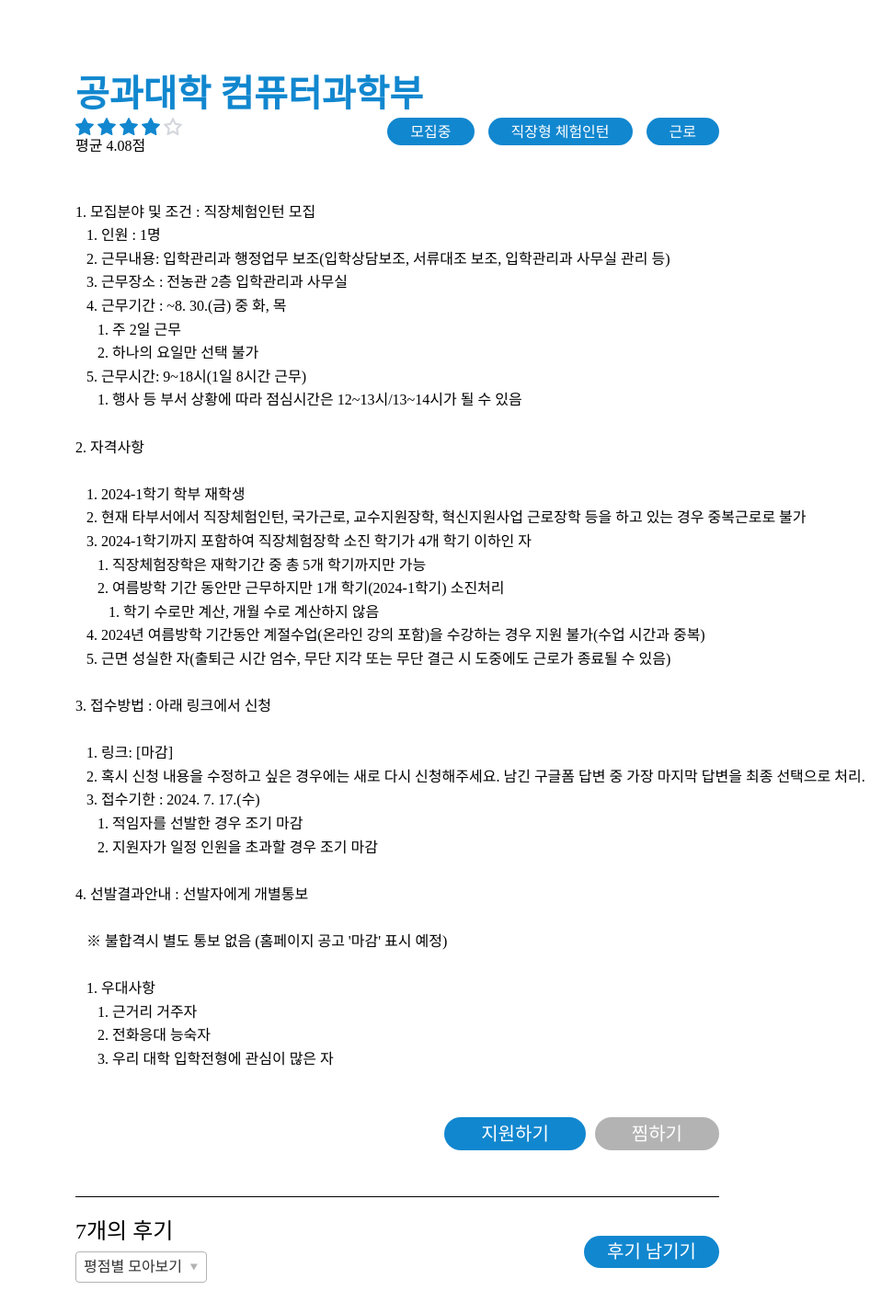
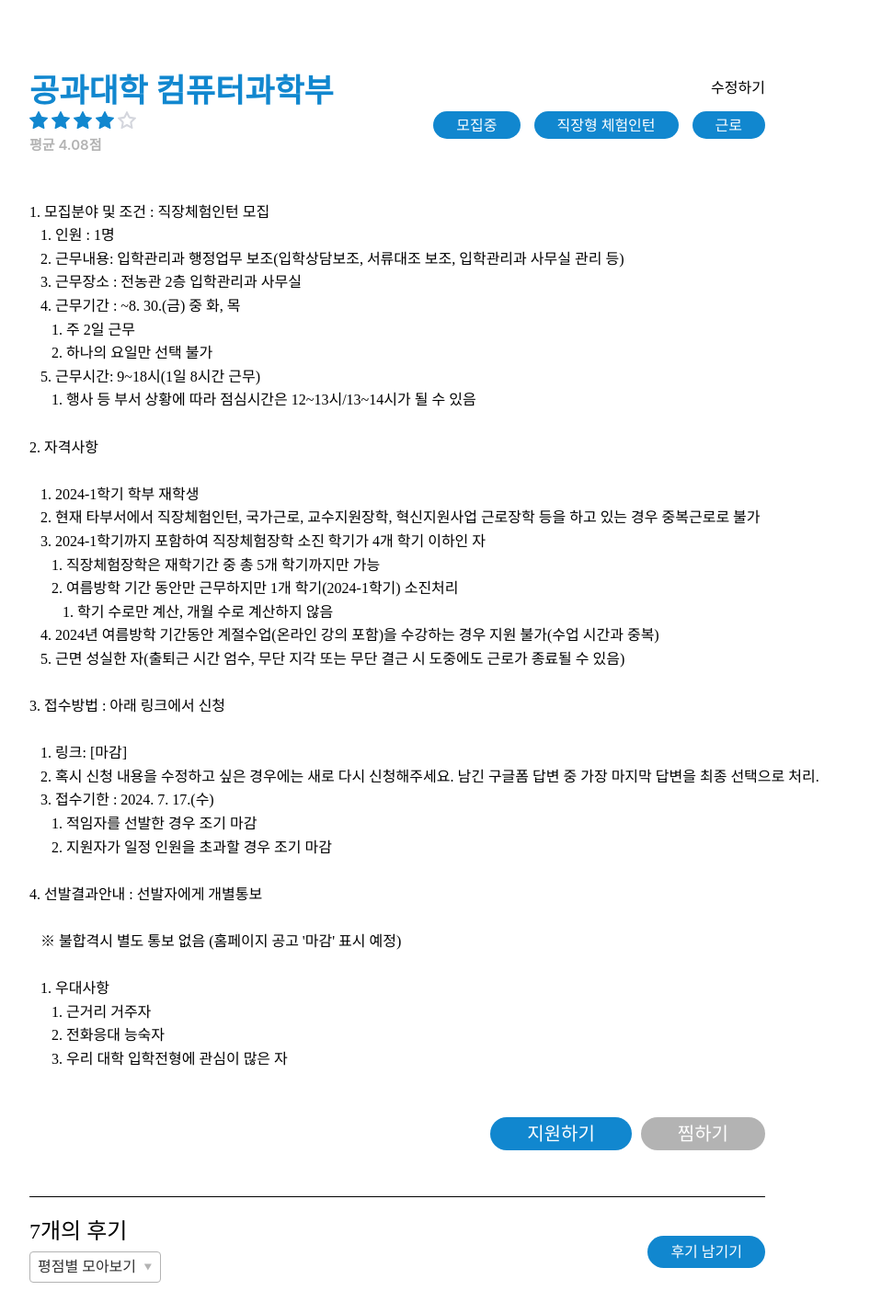
Before and after one commit to uosogong/FrontEnd, a React (Vite) app: page /department/1 in a window 1280 px wide. Shown: the part 100-1516 px from the top of the page at 92% size, without its empty margins (208-1179 px from the left). Built offline with nearby package versions, Linux system fonts and the light colour scheme.

Commit message:
Design: 폰트 적용 및 폰트 크기 설정

```diff
--- a/src/component/feature/Detail/Commnet.jsx
+++ b/src/component/feature/Detail/Commnet.jsx
@@ -27,8 +27,8 @@ const Comment = () => {
             <img src={profile} />
             <div>
               <S.CommentBox>
-                <span>{e.name}</span>
-                <span>{e.date}</span>
+                <span className="name">{e.name}</span>
+                <span className="date">{e.date}</span>
               </S.CommentBox>
               <S.CommentBox>
                 <S.ChipContainer>
@@ -50,7 +50,7 @@ export default Comment;
 
 const S = {
   Wrapper: styled.section`
-    width: 70%;
+    width: 80%;
     display: flex;
     flex-direction: column;
   `,
@@ -98,9 +98,10 @@ const S = {
     line-height: 25px;
 
     text-align: center;
-    font-size: 20px;
+    font-size: 16px;
     font-weight: 400;
   `,
+
   CommentsWrapper: styled.section`
     display: flex;
     width: 100%;
@@ -124,6 +125,21 @@ const S = {
     width: 100%;
     display: flex;
     justify-content: space-between;
+
+    & .name {
+      color: ${({ theme }) => theme.colors.black};
+      font-size: 14px;
+      font-weight: 400;
+      line-height: 20px;
+    }
+
+    & .date {
+      color: ${({ theme }) => theme.colors.grey2};
+      text-align: right;
+      font-size: 14px;
+      font-weight: 400;
+      line-height: 22px;
+    }
   `,
 
   CommentDetail: styled.div`
--- a/src/component/feature/Detail/Content.jsx
+++ b/src/component/feature/Detail/Content.jsx
@@ -6,18 +6,21 @@ const Content = () => {
   return (
     <>
       <S.TopContainer>
-        <S.Title>공과대학 컴퓨터과학부</S.Title>
-        <S.StateBar>
-          <span>
+        <S.HeaderItem>
+          <S.Title>공과대학 컴퓨터과학부</S.Title>
+          <button>수정하기</button>
+        </S.HeaderItem>
+        <S.HeaderItem>
+          <S.RateBox>
             <img src={ratingUtil(4.08)} />
             <p>평균 4.08점</p>
-          </span>
+          </S.RateBox>
           <S.ChipContainer>
             <S.Chip>모집중</S.Chip>
             <S.Chip>직장형 체험인턴</S.Chip>
             <S.Chip>근로</S.Chip>
           </S.ChipContainer>
-        </S.StateBar>
+        </S.HeaderItem>
       </S.TopContainer>
       <S.ContentBox>
         <pre>{CONTENT.data}</pre>
@@ -35,19 +38,19 @@ export default Content;
 const S = {
   TopContainer: styled.div`
     font-family: inherit;
-    width: 70%;
+    width: 80%;
   `,
 
   Title: styled.h1`
     font-family: Inter;
-    font-size: 40px;
+    font-size: 35px;
     font-style: normal;
     font-weight: 600;
     line-height: normal;
     color: ${({ theme }) => theme.colors.blue};
   `,
 
-  StateBar: styled.div`
+  HeaderItem: styled.div`
     display: flex;
     justify-content: space-between;
     width: 100%;
@@ -71,7 +74,7 @@ const S = {
   `,
 
   ContentBox: styled.section`
-    width: 70%;
+    width: 80%;
 
     & pre {
       font-family: inherit;
@@ -80,8 +83,22 @@ const S = {
     }
   `,
 
+  RateBox: styled.div`
+    display: flex;
+    flex-direction: column;
+    gap: 5px;
+    & p {
+      color: ${({ theme }) => theme.colors.grey2};
+      font-family: Inter;
+      font-size: 15px;
+      font-style: normal;
+      font-weight: 600;
+      line-height: normal;
+    }
+  `,
+
   ButtonBox: styled.div`
-    width: 70%;
+    width: 80%;
 
     display: flex;
     justify-content: flex-end;
```
